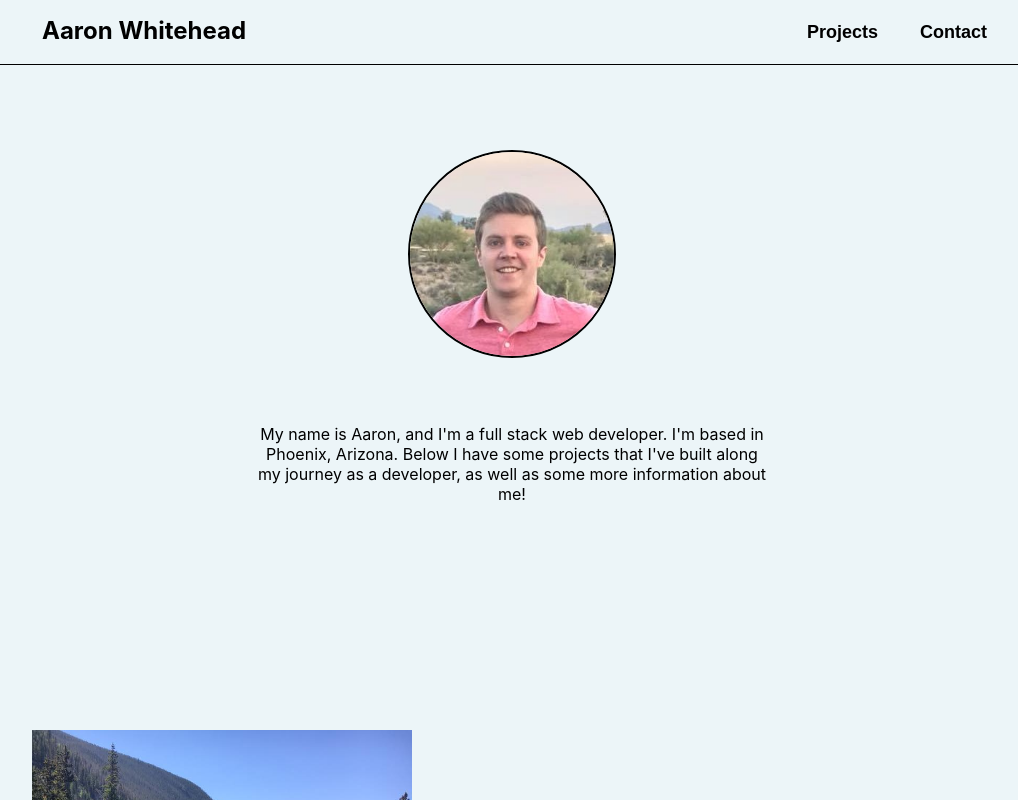
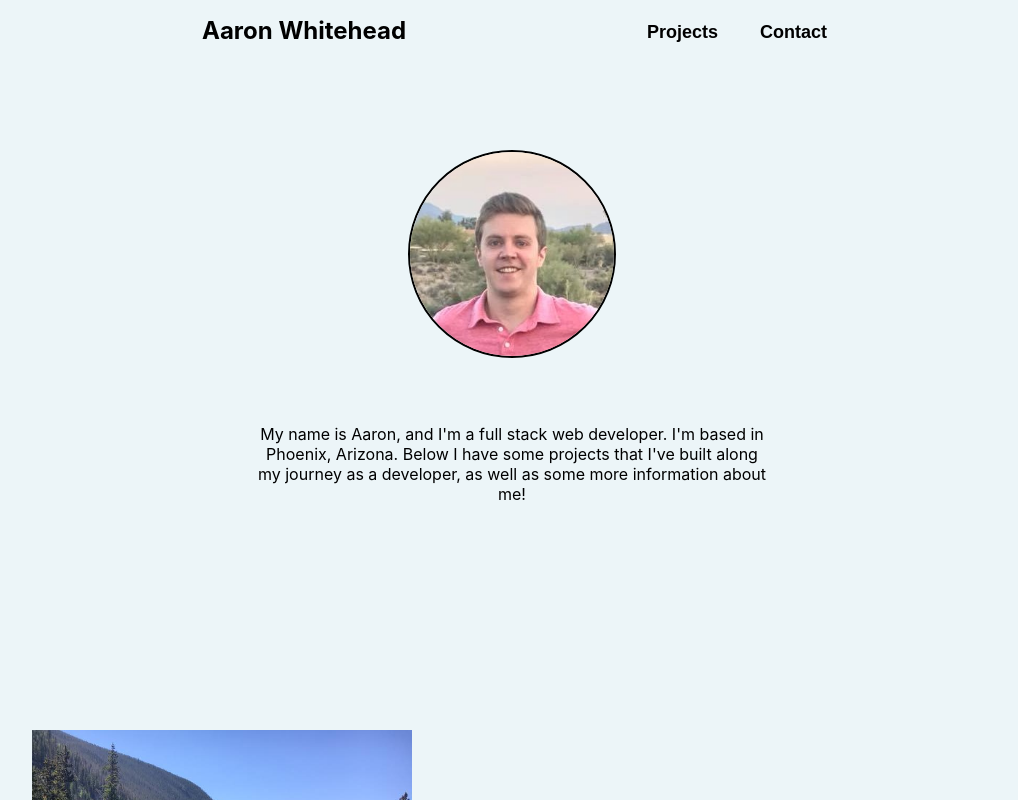
Before and after one commit to WhiteheadAaron/portfolio, a React (Create React App) app: page / in a window 1280 px wide. Shown: the top 800 px of the page, without its empty margins (128-1146 px from the left). Built offline with nearby package versions, Linux system fonts and the light colour scheme.

Commit message:
finished

```diff
--- a/src/index.css
+++ b/src/index.css
@@ -20,7 +20,6 @@ code {
 
 .nav {
   position: fixed;
-  border-bottom: solid black 1px;
   width: 100%;
   display: grid;
   grid-template-columns: repeat(8, 1fr);
@@ -29,13 +28,13 @@ code {
 }
 
 .nav h1 {
-  grid-column: 2 / 6;
+  grid-column: 3 / 5;
   font-size: 24px;
   margin-left: 10px;
 }
 
 .navItems {
-  grid-column: 6 / 9;
+  grid-column: 5 / 8;
   width: 100%;
   display: flex;
   justify-content: center;
```
